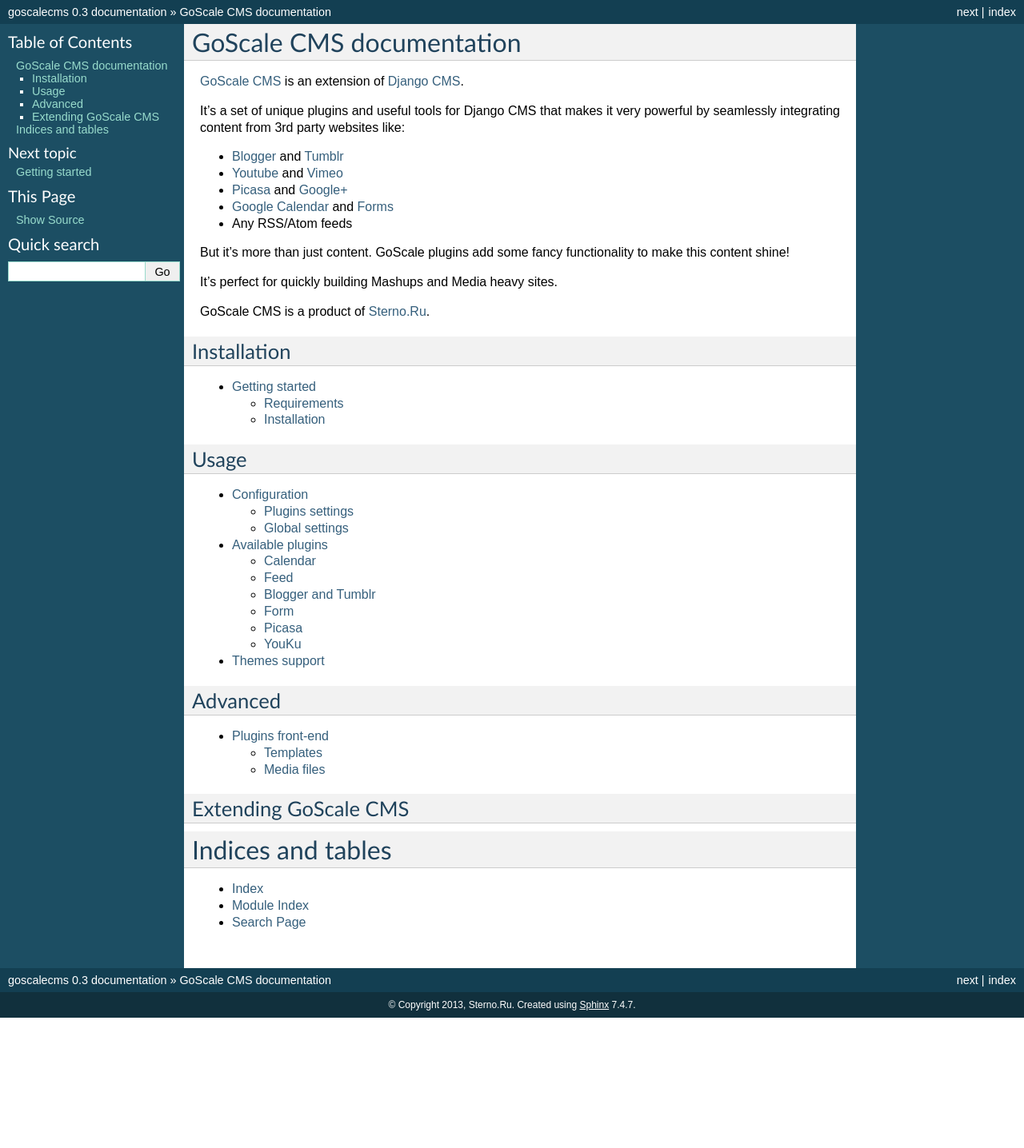
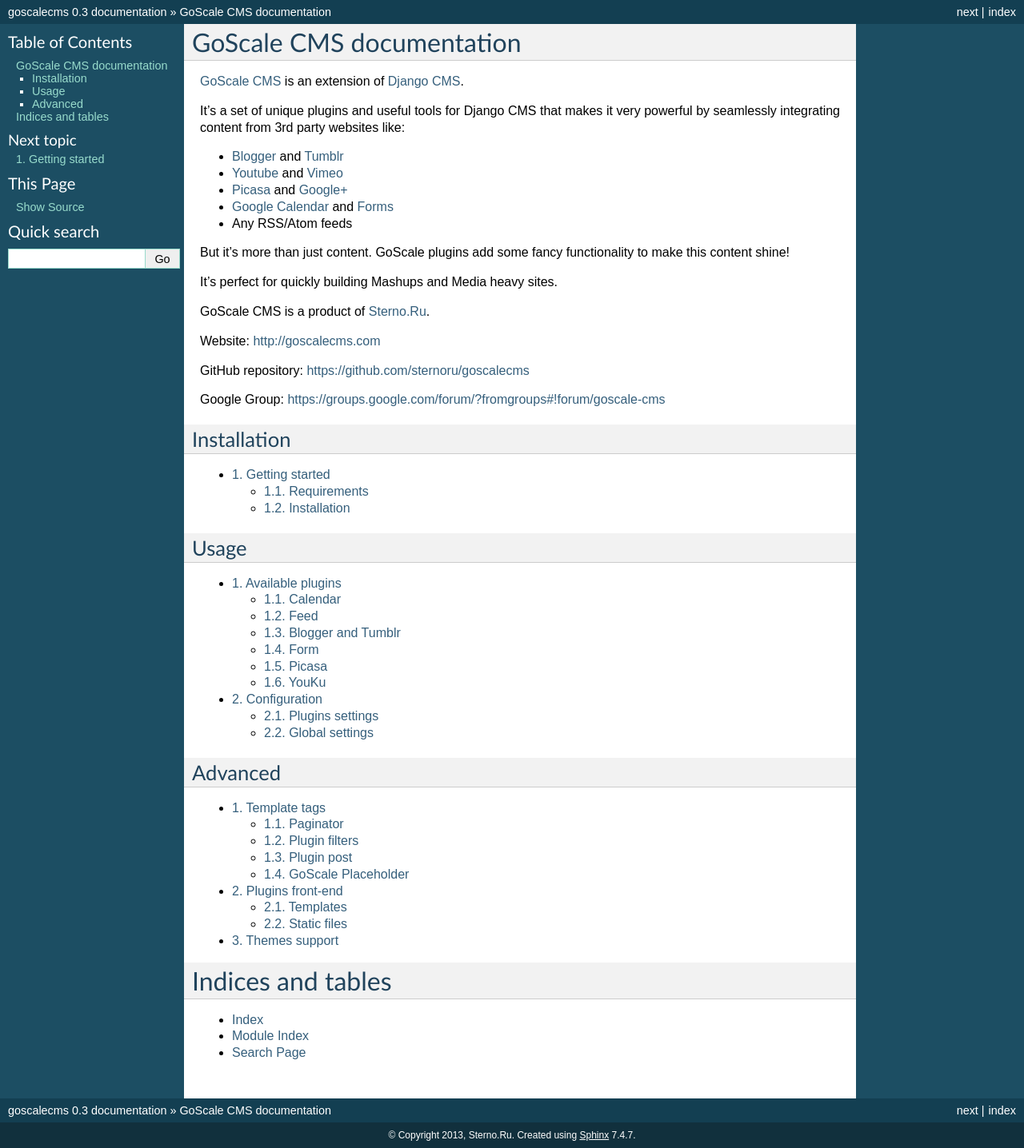
Before and after one commit to sternoru/goscalecms, a Sphinx documentation site: the page built from docs/index.rst, in a window 1280 px wide. Shown: the whole page at 80% size. Built offline with Sphinx 7.4.7, drawn with Linux system fonts in a browser that asks for light colours; before the commit the page ends 1273 px from its top, so only the background shows below that.

Commit message:
Docs update

```diff
--- a/docs/index.rst
+++ b/docs/index.rst
@@ -37,6 +37,12 @@
 
 .. _`Sterno.Ru`: http://sterno.ru/en/
 
+Website: http://goscalecms.com
+
+GitHub repository: https://github.com/sternoru/goscalecms
+
+Google Group: https://groups.google.com/forum/?fromgroups#!forum/goscale-cms
+
 Installation
 ---------------
 
@@ -51,9 +57,8 @@
 .. toctree::
    :maxdepth: 2
 
+   plugins.rst
    settings.rst
-   plugins.rst
-   themes.rst
 
 Advanced
 ---------------
@@ -61,13 +66,9 @@
 .. toctree::
    :maxdepth: 2
 
+   tags.rst
    plugins_frontend.rst
-
-Extending GoScale CMS
----------------
-
-.. toctree::
-   :maxdepth: 2
+   themes.rst
 
 
 Indices and tables
--- a/docs/installation.rst
+++ b/docs/installation.rst
@@ -1,7 +1,7 @@
-Getting started
+1. Getting started
 ==================
 
-Requirements
+1.1. Requirements
 ------------------
 
 Required
@@ -24,7 +24,7 @@
 
 When installing the GoScale CMS using pip, Django, django-cms, pytz, unidecode, BeautifulSoup, feedparser and gdata will be installed automatically.
 
-Installation
+1.2. Installation
 ------------------
 
 We're assuming you're already running a functional version of Django CMS. If not, follow their tutorial_ first:
--- a/docs/plugins.rst
+++ b/docs/plugins.rst
@@ -1,4 +1,4 @@
-Available plugins
+1. Available plugins
 ====================
 
 Contrary to Django CMS, GoScale plugins support multiple templates for one plugin. It's a powerful tool for customization.
@@ -13,7 +13,7 @@
 * updated - time when content was updated last time
 * posts - collection of posts associated with this plugin
 
-Calendar
+1.1. Calendar
 --------------------
 
 Application: 'goscale.plugins.calendar'
@@ -34,7 +34,7 @@
 
 Additional templates can be added by setting GOSCALE_CALENDAR_CUSTOM_PLUGIN_TEMPLATES tuple in your settings.py
 
-Feed
+1.2. Feed
 --------------------
 
 Application: 'goscale.plugins.feeds'
@@ -56,7 +56,7 @@
 
 Additional templates can be added by setting GOSCALE_FEEDS_CUSTOM_PLUGIN_TEMPLATES tuple in your settings.py
 
-Blogger and Tumblr
+1.3. Blogger and Tumblr
 --------------------
 
 Application: 'goscale.plugins.feeds'
@@ -78,7 +78,7 @@
 
 Additional templates can be added by setting GOSCALE_FEEDS_CUSTOM_PLUGIN_TEMPLATES tuple in your settings.py
 
-Form
+1.4. Form
 --------------------
 
 Application: 'goscale.plugins.forms'
@@ -94,7 +94,7 @@
 
 Additional templates can be added by setting GOSCALE_FORMS_CUSTOM_PLUGIN_TEMPLATES tuple in your settings.py
 
-Picasa
+1.5. Picasa
 --------------------
 
 Application: 'goscale.plugins.pictures'
@@ -118,7 +118,7 @@
 
 Additional templates can be added by setting GOSCALE_PICTURES_CUSTOM_PLUGIN_TEMPLATES tuple in your settings.py
 
-YouKu
+1.6. YouKu
 --------------------
 
 Application: 'goscale.plugins.videos'
--- a/docs/plugins_frontend.rst
+++ b/docs/plugins_frontend.rst
@@ -1,10 +1,9 @@
-====================
-Plugins front-end
+2. Plugins front-end
 ====================
 
 All the plugins are located in the goscalecms app "goscale" folder, then in "plugins". There is also a second subfolder, "static" containing the media files used by these plugins (js, css and images).
 
-Templates
+2.1. Templates
 --------------------
 
 The "plugins" folder contains all the plugins (each plugin having its own folder at its name).
@@ -32,7 +31,7 @@
 In these URLs, replace pluginname by the name of your plugin.
 
 
-Media files
+2.2. Static files
 --------------------
 
 They should all be in the "static" subfolder, in "js" for the javascript files, "css" for the css files and "img" for the images.
--- a/docs/settings.rst
+++ b/docs/settings.rst
@@ -1,7 +1,7 @@
-Configuration
+2. Configuration
 ====================
 
-Plugins settings
+2.1. Plugins settings
 ---------------------
 
 **GOSCALE_VIDEOS_CUSTOM_PLUGIN_TEMPLATES**
@@ -25,7 +25,7 @@
 Additional templates list for goscale.plugins.pictures. (default: ())
 
 
-Global settings
+2.2. Global settings
 ---------------------
 
 **GOSCALE_DEFAULT_POST_PLUGIN**
--- /dev/null
+++ b/docs/tags.rst
@@ -0,0 +1,126 @@
+1. Template tags
+====================
+
+Usage of GoSCale template tags is optional but can provide some useful functionality.
+
+Tag library for GoScale is called "goscale_tags"::
+
+    {% load goscale_tags %}
+
+1.1. Paginator
+--------------------
+
+Provides a simple reusable pagination for GoScale plugin posts.
+
+Usage examples
+^^^^^^^^^^^^^^^^^^^^
+
+Simple case::
+
+    {% goscale_paginator %}
+
+Custom template::
+
+    {% goscale_paginator template="infinite_scrolling.html" %}
+
+Tag info
+^^^^^^^^^^^^^^^^^^^^
+
+Tag: goscale_paginator
+
+Template: paginator.html
+
+Keyword arguments:
+
+* template - if you want to use a custom template instead of paginator.html provide your template file.
+
+Context variables:
+
+* {{ paginator }} - Actual Django paginator instance
+* {{ page }} - Current page instance
+* {{ page_range }} - Smart list of pages to display
+
+Note: if you want a full unfiltered list of all pages just use {{ paginator.page_range }}
+
+1.2. Plugin filters
+--------------------
+
+If your plugin uses any complex filters or query string params for it's data you can use this tag to generate links to pass these filters to your plugin (or even all plugins on a page with the "global" param).
+
+It renders the whole query string with added filters for the current plugin so any other query string params will be preserved. You can ignore this  default behavior  by using "exclusive" param.
+
+One of the examples is in the paginator tag to generate page links and in calendar plugin to generate start date links.
+
+Usage examples
+^^^^^^^^^^^^^^^^^^^^
+
+Page link::
+
+    <a href="{% goscale_plugin_filters page=page.previous_page_number %}">{% trans "Prev" %}</a>
+
+Calendar date example::
+
+    <a href="{% goscale_plugin_filters start=start_date global='true' exclusive='true' %}">{{start_date}}</a>
+
+Tag info
+^^^^^^^^^^^^^^^^^^^^
+
+Tag: goscale_plugin_filters
+
+Keyword arguments:
+
+* Any number of filters you want to pass (ex: page=, start=, sort=...)
+* global - if 'true' these filters will apply to  all the plugins, not just the one you're using the tag from (very useful for sharing filters between plugins like datepicker and events for Calendar)
+* exclusive - if 'true' only this filters will be rendered as a query string, any other params will be ignored.
+
+1.3. Plugin post
+--------------------
+
+Used to render a link for a single post.
+
+Usage examples
+^^^^^^^^^^^^^^^^^^^^
+
+Post link::
+
+    <a href="{% goscale_plugin_post post %}">{{ post.title }}</a>
+
+Tag info
+^^^^^^^^^^^^^^^^^^^^
+
+Tag: goscale_plugin_post
+
+Arguments:
+
+* post - Post instance to link to
+
+1.4. GoScale Placeholder
+--------------------
+
+Simply an extension of Django CMS placeholder_ tag. It acts exactly the same but allows you to define if you want to render single posts into this placeholder.
+
+.. _placeholder: http://docs.django-cms.org/en/2.3.5/advanced/templatetags.html#placeholder
+
+For example if you  want to render posts from "sidebar" placeholder plugins into "content" placeholder which can often be a case.
+
+If you don't use it you will still be able to access single posts inside of your plugin in a {{ post }} context variable.
+
+Usage examples
+^^^^^^^^^^^^^^^^^^^^
+
+Same result as Django CMS placeholder::
+
+    {% goscale_placeholder content %}
+
+Placeholder where to render single posts::
+
+    {% goscale_placeholder content render_posts='true' %}
+
+Tag info
+^^^^^^^^^^^^^^^^^^^^
+
+Tag: goscale_placeholder
+
+Keyword arguments:
+
+* render_posts - if 'true' single posts will be rendered into this placeholder overriding any plugins it might have
--- a/docs/themes.rst
+++ b/docs/themes.rst
@@ -1,4 +1,4 @@
-Themes support
+3. Themes support
 ====================
 
 It's possible to enable different themes for different sites using django-cms-themes app.
```
Also changed, not shown: README.md (+15 -3 lines), 1 other file.
